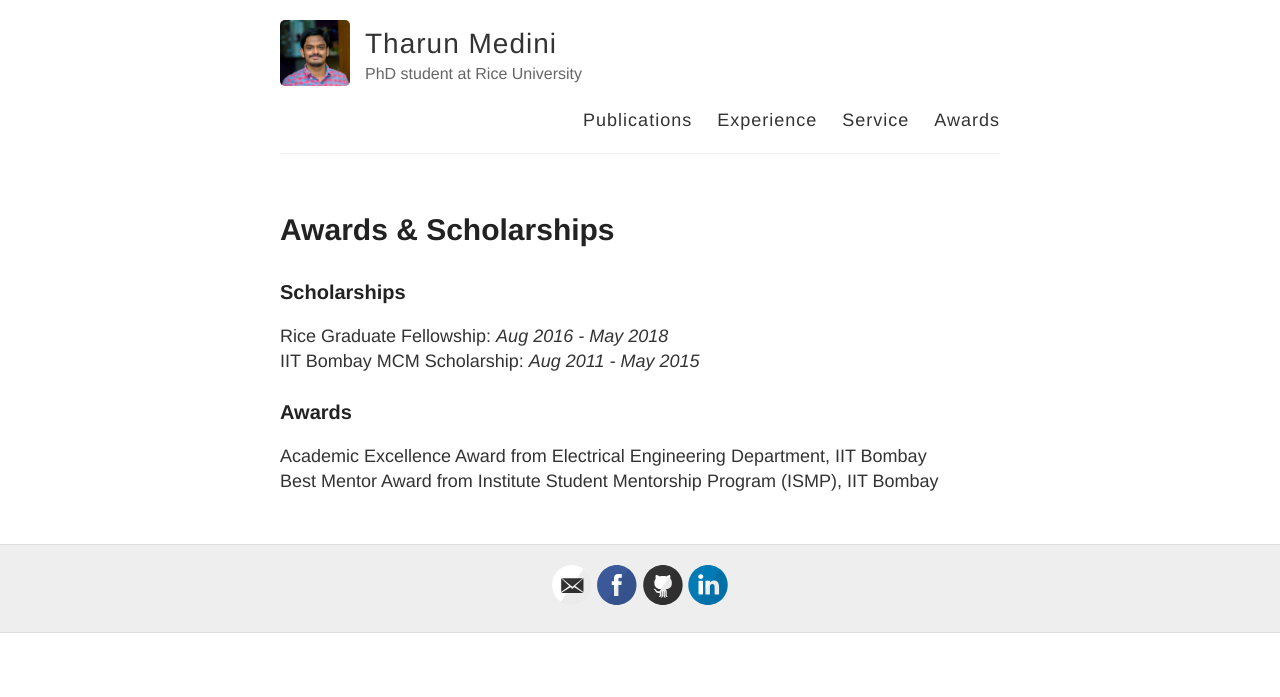
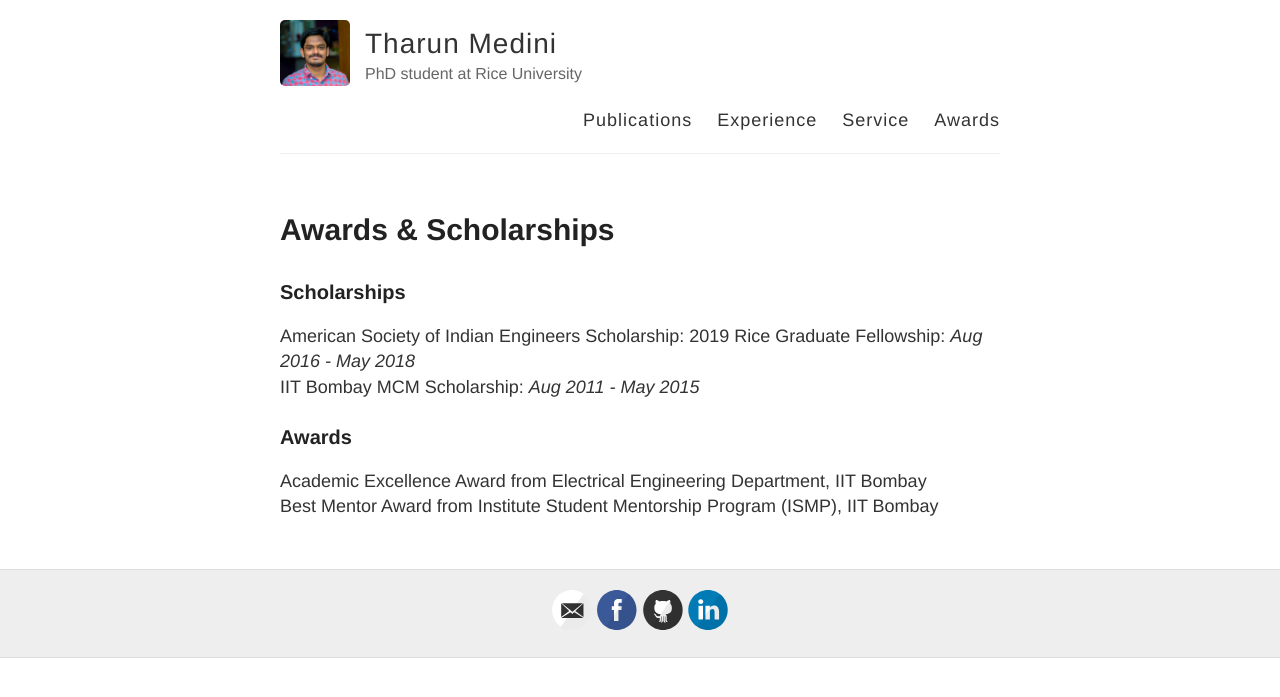
Before and after one commit to gaurav16gupta/gaurav16gupta.github.io, a Jekyll site: the page built from awards.md, in a window 1280 px wide. Shown: the top 697 px of the page. Built offline with Jekyll 4.4.1, drawn with Linux system fonts in a browser that asks for light colours.

Commit message:
Added ASIE Scholarship

```diff
--- a/awards.md
+++ b/awards.md
@@ -5,6 +5,7 @@ permalink: /awards/
 ---
 
 ### Scholarships
+American Society of Indian Engineers Scholarship: 2019
 Rice Graduate Fellowship:  _Aug 2016 - May 2018_ <br/>
 IIT Bombay MCM Scholarship: _Aug 2011 - May 2015_
 
```
